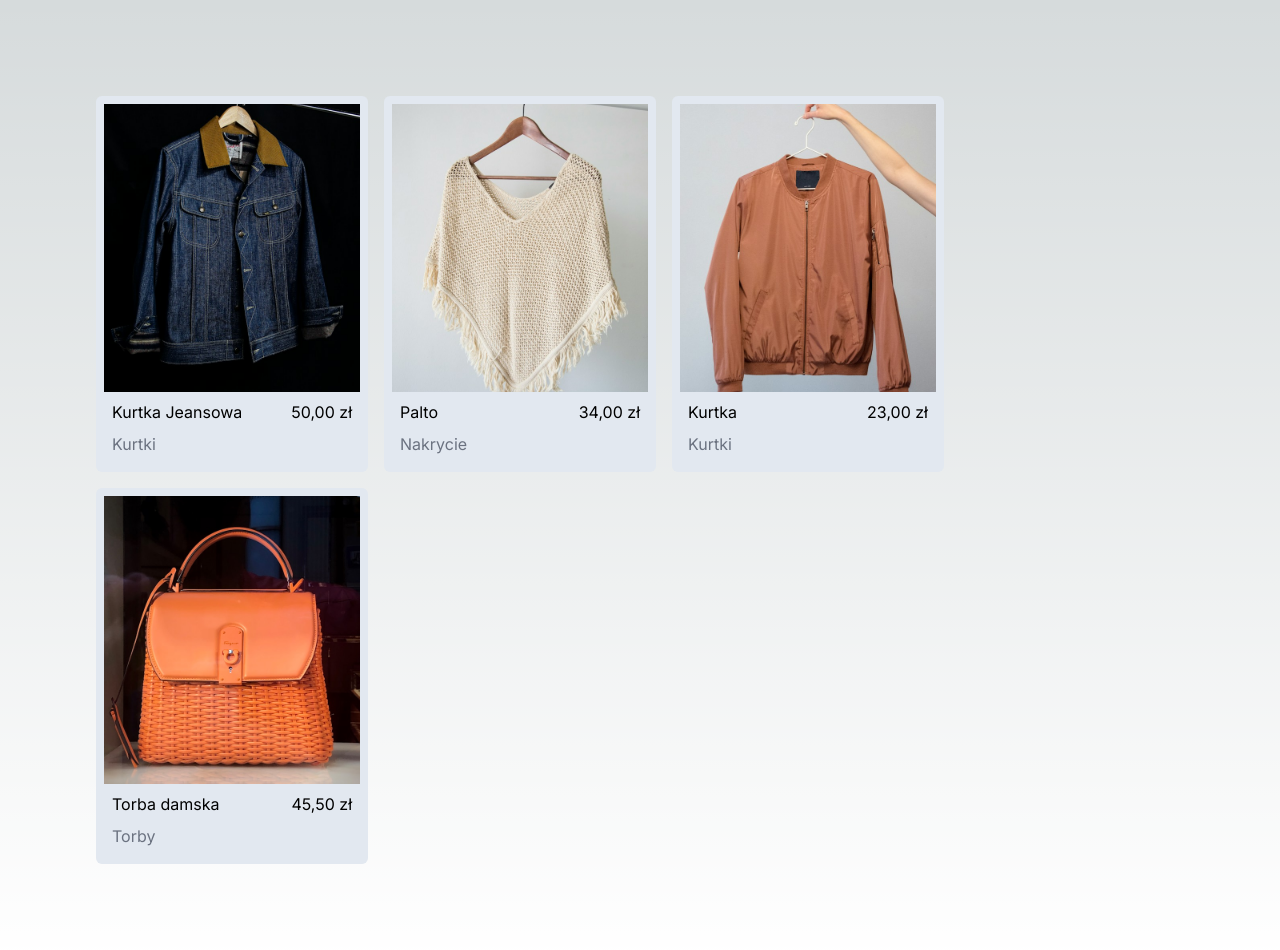
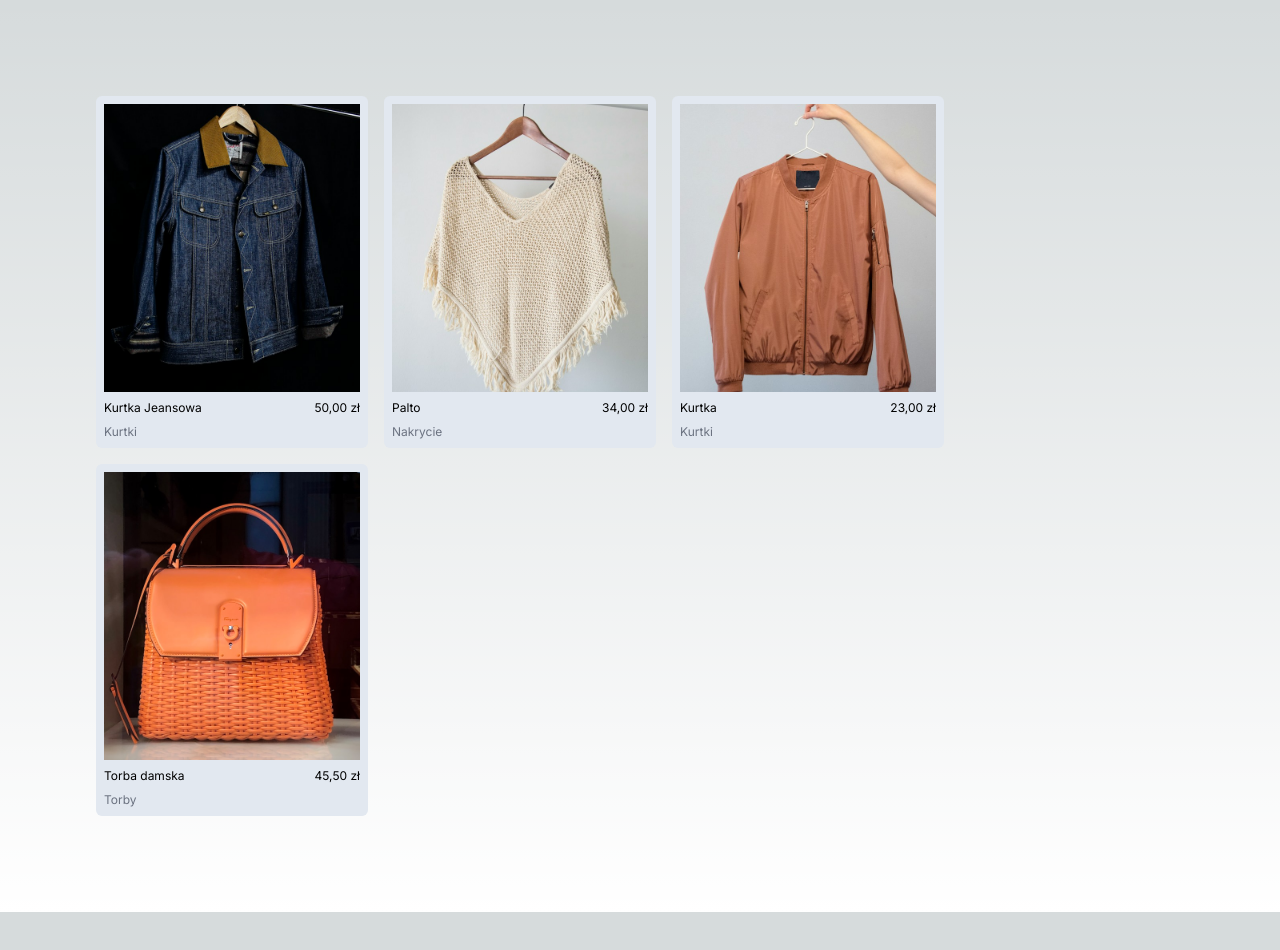
Before and after one commit to feneles/NextjsEcom, a Next.js app: page / in a window 1280 px wide. Shown: the top 950 px of the page. After the commit the page ends 912 px from the top, so only its background shows below. Built offline with nearby package versions, Linux system fonts and the light colour scheme.

Commit message:
fix semantic elements

```diff
--- a/src/app/page.tsx
+++ b/src/app/page.tsx
@@ -3,8 +3,8 @@ import { productsMock } from "@/dataMock";
 
 export default function Home() {
 	return (
-		<main className="flex min-h-screen flex-col items-center justify-between p-24">
+		<section className="flex min-h-screen flex-col items-center justify-between p-24">
 			<ProductsList products={productsMock} />
-		</main>
+		</section>
 	);
 }
--- a/src/components/atoms/ProductDescription.tsx
+++ b/src/components/atoms/ProductDescription.tsx
@@ -8,7 +8,7 @@ export type ProductDescriptionType = {
 
 export const ProductDescription = ({ category, name, price }: ProductDescriptionType) => {
 	return (
-		<div className="flex flex-col gap-2 p-2">
+		<div className="flex flex-col gap-2 pt-2 text-xs">
 			<div className="flex justify-between">
 				<p>{name}</p>
 				<p>{priceFormat(price / 100)}</p>
--- a/src/components/molecules/ProductListItem.tsx
+++ b/src/components/molecules/ProductListItem.tsx
@@ -9,9 +9,9 @@ export type ProductListItemType = {
 
 export const ProductListItem = ({ description, coverImage }: ProductListItemType) => {
 	return (
-		<div className="group rounded-md bg-slate-200 p-2 hover:cursor-pointer">
+		<li className="group rounded-md bg-slate-200 p-2 hover:cursor-pointer">
 			<ProductCoverImage alt={coverImage.alt} src={coverImage.src} />
 			<ProductDescription {...description} />
-		</div>
+		</li>
 	);
 };
--- a/src/components/organisms/ProductsList.tsx
+++ b/src/components/organisms/ProductsList.tsx
@@ -6,10 +6,10 @@ type ProductsListType = {
 
 export const ProductsList = ({ products }: ProductsListType) => {
 	return (
-		<div className="flex flex-wrap gap-4" data-testid="products-list">
+		<ul className="flex flex-wrap gap-4" data-testid="products-list">
 			{products.map((product) => (
 				<ProductListItem key={product.id} {...product} />
 			))}
-		</div>
+		</ul>
 	);
 };
```
